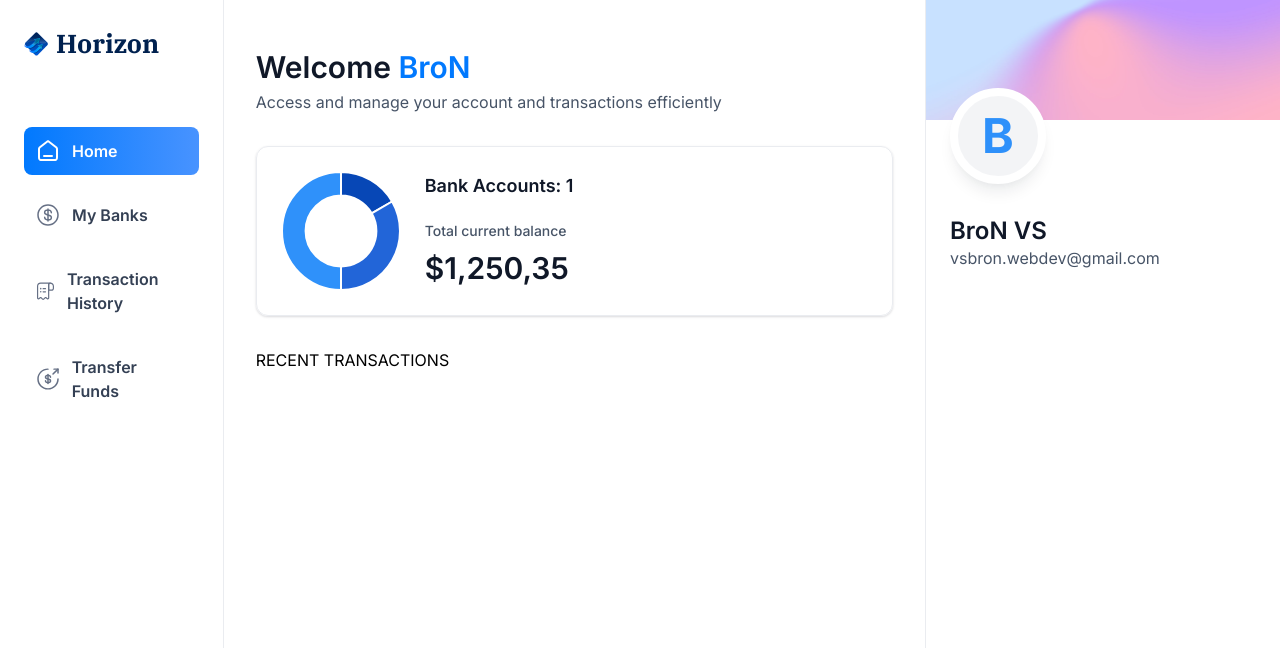
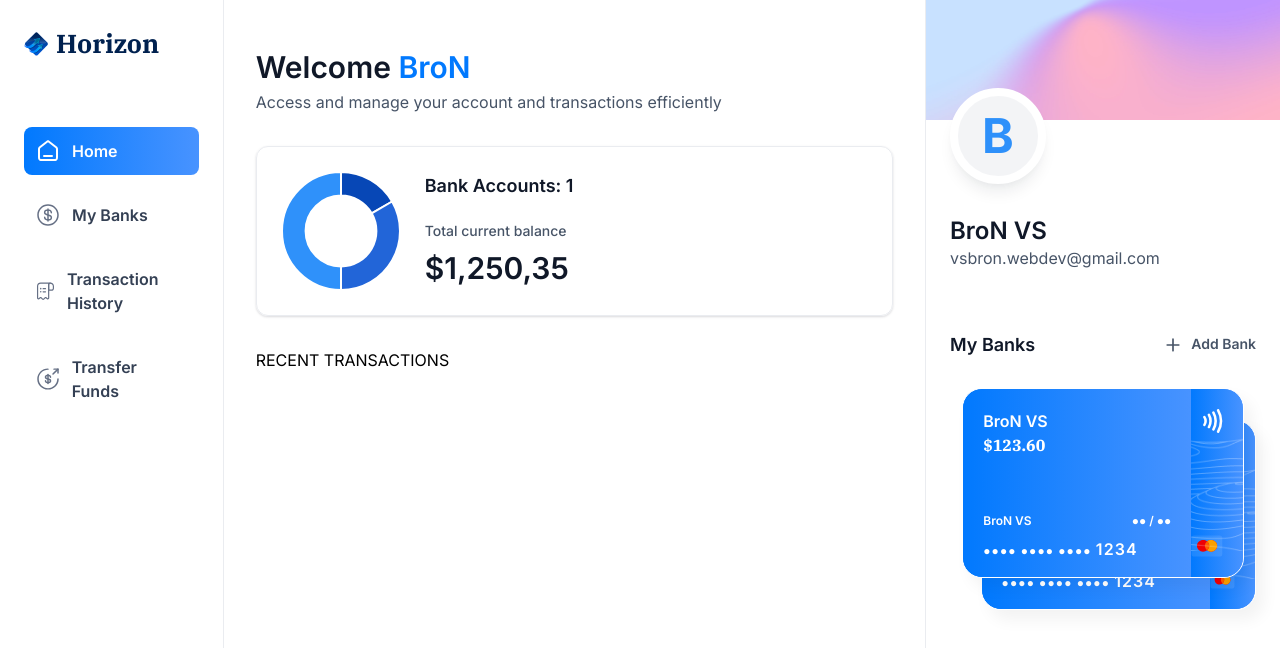
Before and after one commit to vsbron/nextJs2024-horizon-banking, a Next.js app: page / in a window 1280 px wide. Shown: the top 648 px of the page. Built offline with nearby package versions, Linux system fonts and the light colour scheme.

Commit message:
Adding cards to the right sidebar

```diff
--- a/app/(root)/layout.tsx
+++ b/app/(root)/layout.tsx
@@ -9,7 +9,11 @@
   children: ReactNode;
 }>) {
   // Temp user
-  const loggedIn = { firstName: "BroN", lastName: "VS" };
+  const loggedIn = {
+    firstName: "BroN",
+    lastName: "VS",
+    email: "vsbron.webdev@gmail.com",
+  };
 
   // Returned JSX
   return (
--- a/app/(root)/page.tsx
+++ b/app/(root)/page.tsx
@@ -27,7 +27,11 @@
         </header>
         RECENT TRANSACTIONS
       </div>
-      <RightSidebar user={loggedIn} transactions={[]} banks={[]} />
+      <RightSidebar
+        user={loggedIn}
+        transactions={[]}
+        banks={[{ currentBalance: 123.6 }, { currentBalance: 52 }]}
+      />
     </section>
   );
 }
--- /dev/null
+++ b/components/BankCard.tsx
@@ -0,0 +1,53 @@
+import Link from "next/link";
+import Image from "next/image";
+
+import { formatAmount } from "@/lib/utils";
+import { CreditCardProps } from "@/types";
+
+function BankCard({ account, userName, showBalance = true }: CreditCardProps) {
+  return (
+    <div className="flex flex-col">
+      <Link href="/" className="bank-card">
+        <div className="bank-card_content">
+          <div>
+            <h3 className="text-16 font-semibold text-white">
+              {account.name || userName}
+            </h3>
+            <p className="font-ibm-plex-serif font-black text-white">
+              {formatAmount(account.currentBalance || 2000)}
+            </p>
+          </div>
+          <article className="flex flex-col gap-2">
+            <div className="flex justify-between">
+              <h2 className="text-12 font-semibold text-white">{userName}</h2>
+              <h3 className="text-12 font-semibold text-white">●● / ●●</h3>
+            </div>
+            <p className="text-12 font-semibold tracking-[1.1px] text-white">
+              ●●●● ●●●● ●●●● <span className="text-16">1234</span>
+            </p>
+          </article>
+        </div>
+        <div className="bank-card_icon">
+          <Image src="/icons/Paypass.svg" width={20} height={24} alt="Pay" />
+          <Image
+            src="/icons/mastercard.svg"
+            className="ml-5"
+            width={45}
+            height={32}
+            alt="Mastercard"
+          />
+        </div>
+        <Image
+          src="/icons/lines.png"
+          className="absolute right-0 top-0"
+          width={316}
+          height={119}
+          alt="Lights"
+        />
+      </Link>
+      {/* COPY */}
+    </div>
+  );
+}
+
+export default BankCard;
--- a/components/RightSidebar.tsx
+++ b/components/RightSidebar.tsx
@@ -1,4 +1,9 @@
+import Link from "next/link";
+import Image from "next/image";
+
 import { RightSidebarProps } from "@/types";
+
+import BankCard from "./BankCard";
 
 function RightSidebar({ user, transactions, banks }: RightSidebarProps) {
   return (
@@ -19,6 +24,37 @@
           </div>
         </div>
       </section>
+      <section className="banks">
+        <div className="flex w-full justify-between">
+          <h2 className="header-2">My Banks</h2>
+          <Link href="/" className="flex gap-2">
+            <Image src="/icons/plus.svg" width={20} height={20} alt="Plus" />
+            <h4 className="text-14 font-semibold text-gray-600">Add Bank</h4>
+          </Link>
+        </div>
+        {banks?.length > 0 && (
+          <div className="relative flex flex-1 flex-col items-center justify-center gap-5">
+            <div className="relative z-10">
+              <BankCard
+                key={banks[0].$id}
+                account={banks[0]}
+                userName={`${user.firstName} ${user.lastName}`}
+                showBalance={false}
+              />
+            </div>
+            {banks[1] && (
+              <div className="absolute right-0 top-8 z-0 w-[90%]">
+                <BankCard
+                  key={banks[1].$id}
+                  account={banks[1]}
+                  userName={`${user.firstName} ${user.lastName}`}
+                  showBalance={false}
+                />
+              </div>
+            )}
+          </div>
+        )}
+      </section>
     </aside>
   );
 }
```
Also changed, not shown: types/index.d.ts (+32 -29 lines).
